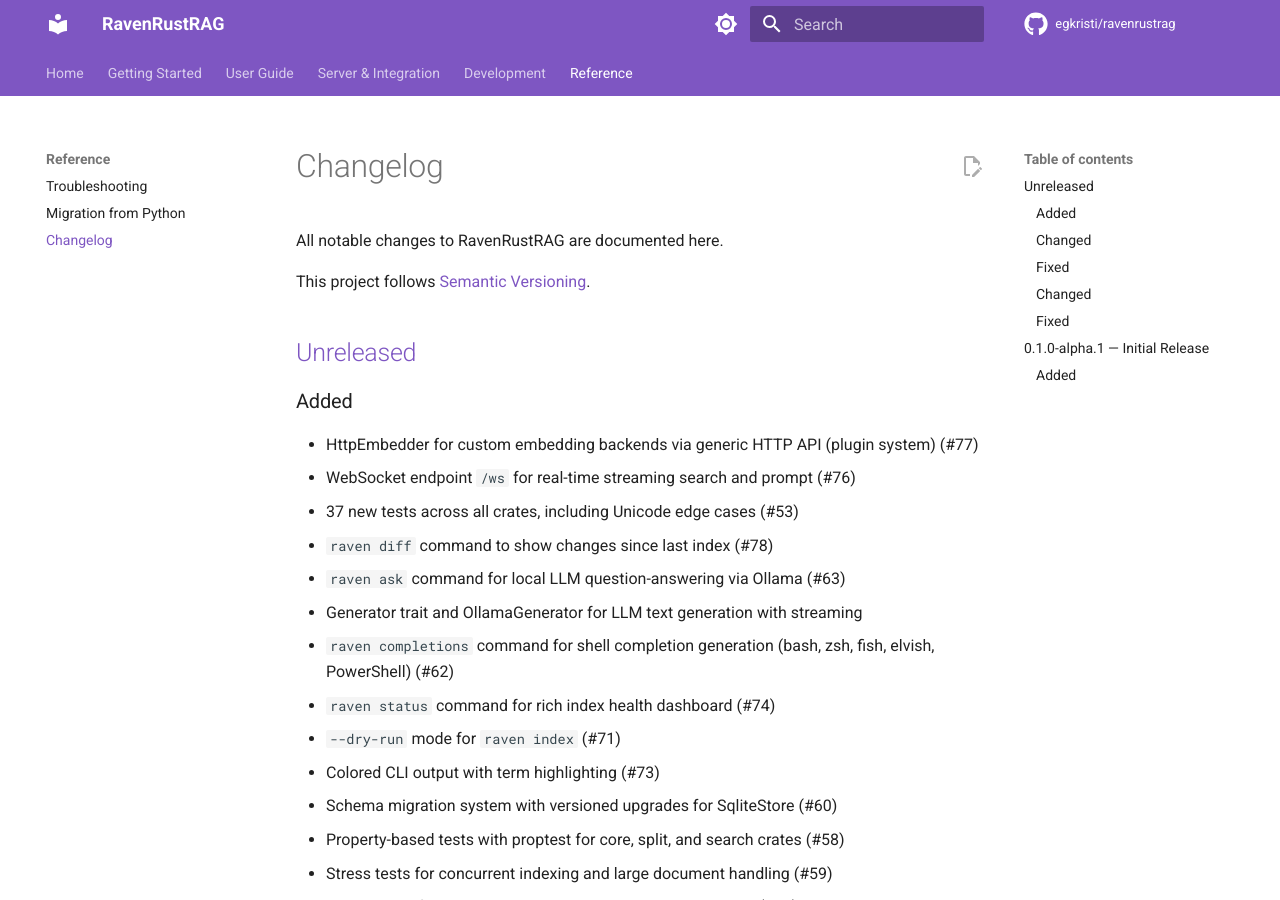
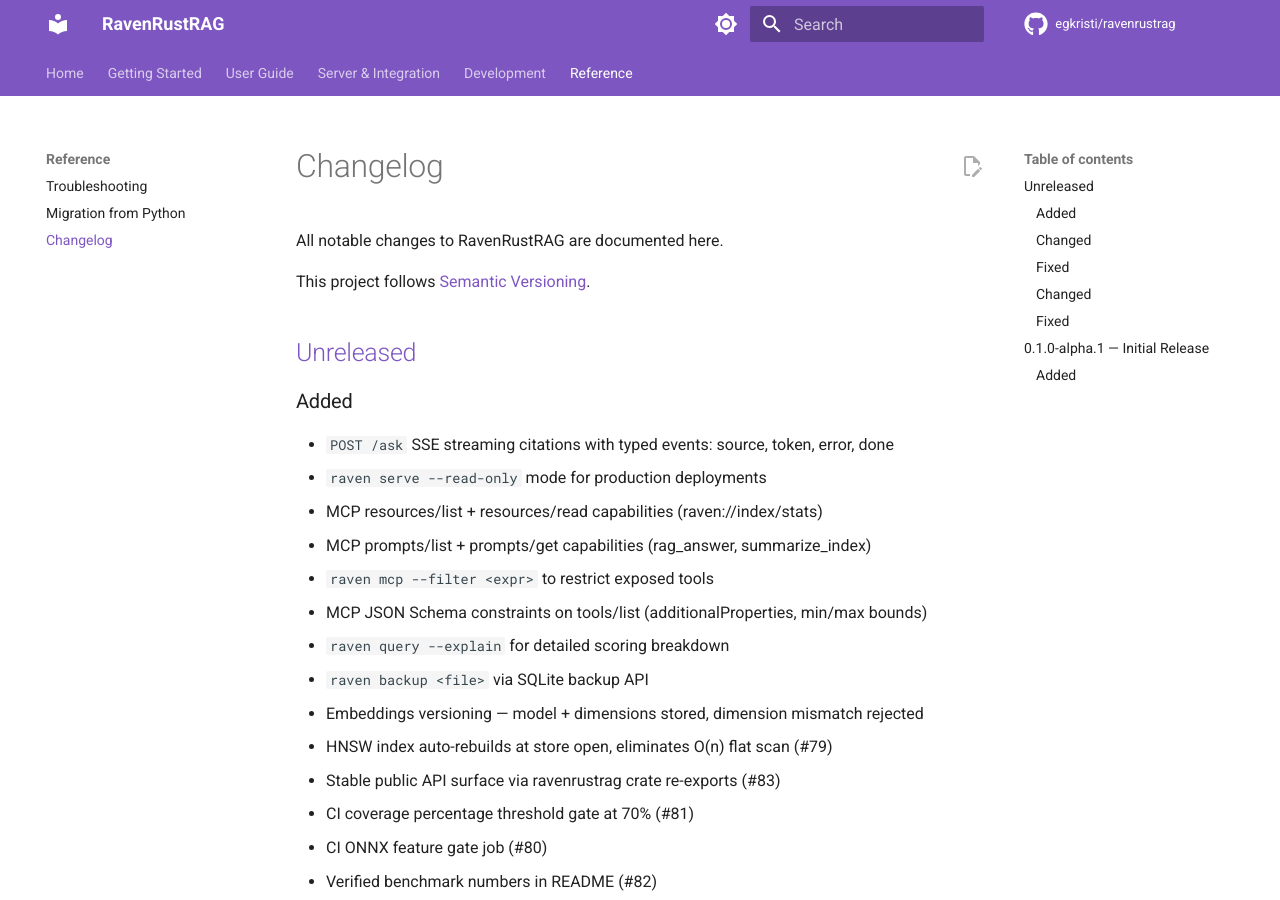
Before and after one commit to egkristi/ravenrustrag, an MkDocs documentation site: the page built from docs/changelog.md, in a window 1280 px wide and 900 px high. Built offline with MkDocs 1.6.1 and Material for MkDocs 9.7.7, drawn with Linux system fonts in a browser that asks for light colours; comment, search, counter and statistics services are not loaded.

Commit message:
docs: update changelog and PLAN.md with all Phase 4+5 completions

```diff
--- a/docs/changelog.md
+++ b/docs/changelog.md
@@ -7,6 +7,20 @@
 ## [Unreleased]
 
 ### Added
+- `POST /ask` SSE streaming citations with typed events: source, token, error, done
+- `raven serve --read-only` mode for production deployments
+- MCP resources/list + resources/read capabilities (raven://index/stats)
+- MCP prompts/list + prompts/get capabilities (rag_answer, summarize_index)
+- `raven mcp --filter <expr>` to restrict exposed tools
+- MCP JSON Schema constraints on tools/list (additionalProperties, min/max bounds)
+- `raven query --explain` for detailed scoring breakdown
+- `raven backup <file>` via SQLite backup API
+- Embeddings versioning — model + dimensions stored, dimension mismatch rejected
+- HNSW index auto-rebuilds at store open, eliminates O(n) flat scan (#79)
+- Stable public API surface via ravenrustrag crate re-exports (#83)
+- CI coverage percentage threshold gate at 70% (#81)
+- CI ONNX feature gate job (#80)
+- Verified benchmark numbers in README (#82)
 - HttpEmbedder for custom embedding backends via generic HTTP API (plugin system) (#77)
 - WebSocket endpoint `/ws` for real-time streaming search and prompt (#76)
 - 37 new tests across all crates, including Unicode edge cases (#53)
```
Also changed, not shown: CHANGELOG.md (+15 -0 lines), PLAN.md (+22 -24 lines).
